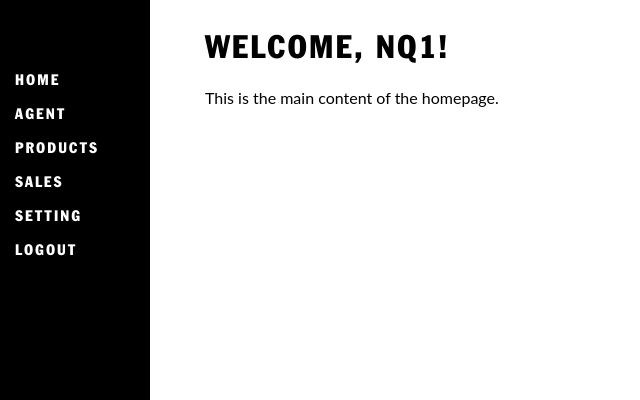
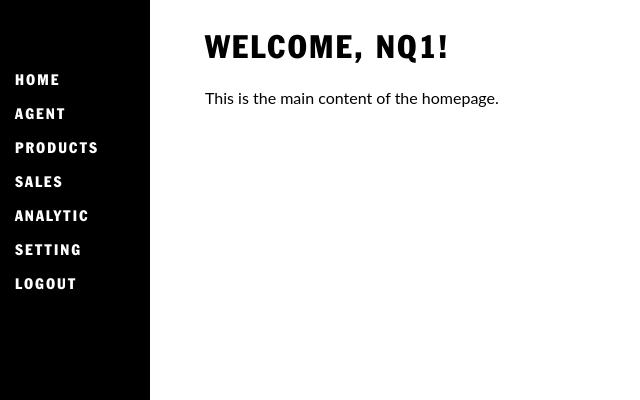
Before and after one commit to naqiu/Shoe-Supplier-system, a PHP site: page /index.php in a window 1280 px wide. Shown: the top 400 px of the page, without its empty margins (0-640 px from the left). Run offline with PHP 8.4, Linux system fonts and the light colour scheme; a user stored in the database is signed in.

Commit message:
header.php

```diff
--- a/header.php
+++ b/header.php
@@ -22,6 +22,7 @@ include 'db_connect.php';
             <a href="viewAgents.php">Agent</a>
             <a href="viewProduct.php">Products</a>
             <a href="Sales.php">Sales</a>
+            <a href="analytic.php">Analytic</a>
             <a href="adminSetting.php">Setting</a>
         <?php } elseif ($_SESSION['role'] == 'agent') { ?>
             <a href="agent.php">Home</a>
```
